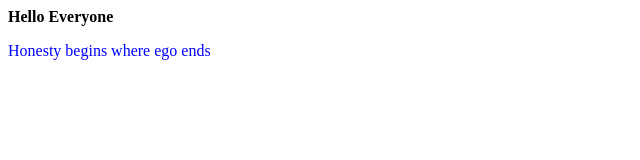
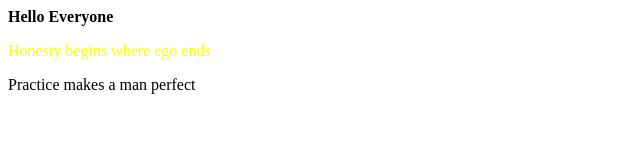
Before and after one commit to amanr2001/personal, a plain HTML site: page index.html in a window 1280 px wide. Shown: the whole page, without its empty margins (0-640 px from the left). Drawn offline with Linux system fonts and the light colour scheme.

Commit message:
added new para and change color style

```diff
--- a/index.html
+++ b/index.html
@@ -8,7 +8,7 @@
 </head>
 <body>
     <b>Hello Everyone</b>
-
-    <p style="color:blue">Honesty begins where ego ends</p>
+    <p style="color:yellow">Honesty begins where ego ends</p>
+    <p>Practice makes a man perfect</p>
 </body>
 </html>
```
